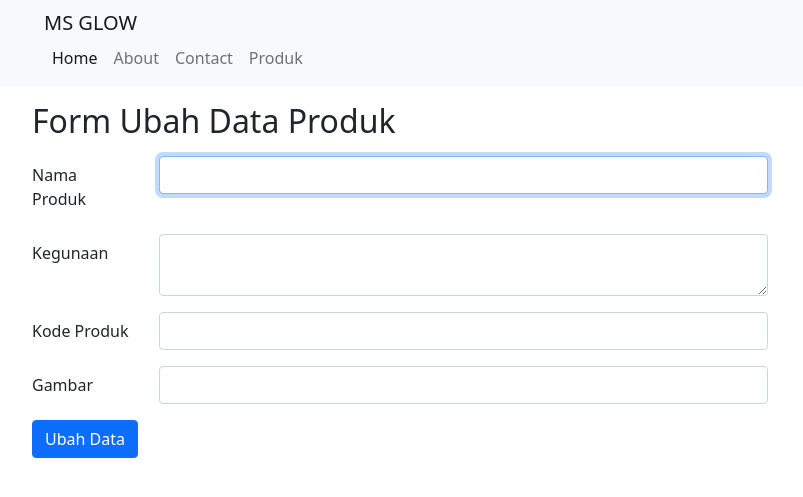
After one commit to murisdotcom/sim, a CodeIgniter 4 app: template app/Views/produk/edit.php in a window 1280 px wide. The commit adds this page. Shown: the top 497 px of the page, without its empty margins (50-853 px from the left). Run offline with PHP 8.4 and a stand-in for CodeIgniter, Linux system fonts and the light colour scheme; the template is opened without the code that fills it, so the values that code supplies are empty; some libraries are stand-ins or nearby versions.

Commit message:
Membuat controller edit

```diff
--- a/app/Config/Routes.php
+++ b/app/Config/Routes.php
@@ -35,6 +35,8 @@ $routes->get('/', 'Pages::index');
 
 $routes->get('/produk/create', 'Produk::create');
 
+$routes->get('/produk/edit/(:segment)', 'Produk::edit/$1');
+
 $routes->delete('/produk/(:num)', 'Produk::delete/$1');
 
 $routes->get('/produk/(:any)', 'Produk::detail/$1');
--- a/app/Views/produk/detail.php
+++ b/app/Views/produk/detail.php
@@ -16,7 +16,7 @@
               <p class="card-text" style="text-align:justify"><?= $produk['desc_produk']; ?></p>
               <p class="card-text"><small class="text-muted">BPOM: <?= $produk['kode_produk']; ?></small></p>
 
-              <a href="" class="btn btn-warning">Edit</a>
+              <a href="/produk/edit/<?= $produk['slug']; ?>" class="btn btn-warning">Edit</a>
 
               <form action="/produk/<?= $produk['id']; ?>" method="post" class="d-inline">
               <?= csrf_field(); ?>
--- /dev/null
+++ b/app/Views/produk/edit.php
@@ -0,0 +1,52 @@
+<?= $this->extend('layout/template'); ?>
+
+<?= $this->section('content'); ?>
+<div class="container">
+  <div class="row">
+    <div class="col-8">
+      <h2 class="my-3">Form Ubah Data Produk</h2>
+      <form action="/produk/update/<?= $produk['id']; ?>" method="post">
+        <?= csrf_field(); ?>
+        <input type="hidden" name="slug" value="<?= $produk['slug']; ?>">
+        <div class="form-group row mb-3">
+          <label for="nama_produk" class="col-sm-2 col-form-label">Nama Produk</label>
+          <div class="col-sm-10">
+            <input type="text" class="form-control <?= ($validation->hasError('nama_produk')) ?'is-invalid':'';?>"
+              id="nama_produk" name="nama_produk" autofocus value="<?= (old('nama_produk')) ? old('nama_produk') : $produk['nama_produk']?>">
+            <div class="invalid-feedback"><?= $validation->getError('nama_produk'); ?></div>
+          </div>
+        </div>
+        <div class="form-group row mb-3">
+          <label for="desc_produk" class="col-sm-2 col-form-label">Kegunaan</label>
+          <div class="col-sm-10">
+            <!-- <input type="text" class="form-control <?= ($validation->hasError('desc_produk')) ?'is-invalid':'';?>"
+              id="desc_produk" name="desc_produk" value="<?= old('desc_produk'); ?>"" id=" desc_produk"> -->
+
+            <textarea class="form-control <?= ($validation->hasError('desc_produk')) ?'is-invalid':'';?>"
+              id="desc_produk" name="desc_produk"><?= (old('desc_produk')) ? old('desc_produk') : $produk['desc_produk']?></textarea>
+            <div class="invalid-feedback"><?= $validation->getError('desc_produk'); ?>
+          </div>
+        </div>
+    </div>
+    <div class="form-group row mb-3">
+      <label for="kode_produk" class="col-sm-2 col-form-label">Kode Produk</label>
+      <div class="col-sm-10">
+        <input type="text" class="form-control <?= ($validation->hasError('kode_produk')) ?'is-invalid':'';?>"
+          id="kode_produk" name="kode_produk" value="<?= (old('kode_produk')) ? old('kode_produk') : $produk['kode_produk']?>">
+        <div class="invalid-feedback"><?= $validation->getError('kode_produk'); ?></div>
+      </div>
+    </div>
+    <div class="form-group row mb-3">
+      <label for="gambar" class="col-sm-2 col-form-label">Gambar</label>
+      <div class="col-sm-10">
+        <input type="text" class="form-control <?= ($validation->hasError('gambar')) ?'is-invalid':'';?>" id="gambar"
+          name="gambar" value="<?= (old('gambar')) ? old('gambar') : $produk['gambar']?>">
+        <div class="invalid-feedback"><?= $validation->getError('gambar'); ?></div>
+      </div>
+    </div>
+    <button type="submit" class="btn btn-primary">Ubah Data</button>
+    </form>
+  </div>
+</div>
+</div>
+<?= $this->endSection(); ?>
```
Also changed, not shown: app/Controllers/Produk.php (+89 -0 lines).
